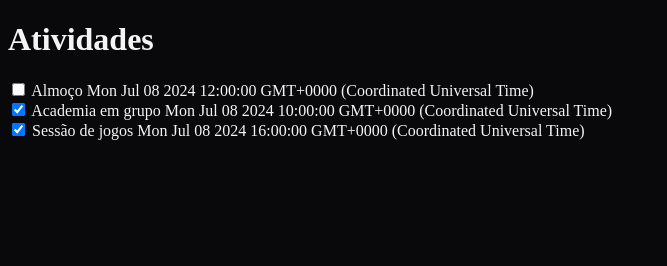
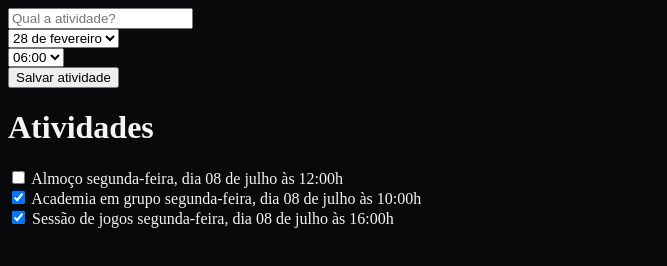
Before and after one commit to BrunoDorea/nlw-journey-html-css-js, a plain HTML site: page index.html in a window 1280 px wide. Shown: the whole page, without its empty margins (0-667 px from the left). Drawn offline with nearby package versions, Linux system fonts and the light colour scheme.

Commit message:
:sparkles: feat: aula 02

```diff
--- a/index.html
+++ b/index.html
@@ -14,7 +14,7 @@
     <link rel="stylesheet" href="./src/css/style.css" />
     <!-- JAVASCRIPT -->
     <script defer src="./src/js/main.js"></script>
-    <title>plan.ner | Bruno Dórea</title>
+    <title>plann.er | Bruno Dórea</title>
     <!-- GOOGLE FONTS -->
     <link rel="preconnect" href="https://fonts.googleapis.com" />
     <link rel="preconnect" href="https://fonts.gstatic.com" crossorigin />
@@ -22,6 +22,12 @@
       href="https://fonts.googleapis.com/css2?family=Outfit:wght@100..900&display=swap"
       rel="stylesheet"
     />
+    <!-- dayJS -->
+    <script src="https://cdn.jsdelivr.net/npm/dayjs@1/dayjs.min.js"></script>
+    <script src="https://cdn.jsdelivr.net/npm/dayjs@1/locale/pt-br.js"></script>
+    <script>
+      dayjs.locale("pt-br");
+    </script>
     <!-- Google tag (gtag.js) -->
     <script
       async
@@ -38,7 +44,29 @@
   </head>
 
   <body>
-    <h1>Atividades</h1>
-    <section id="atividades"></section>
+    <form onsubmit="salvarAtividade(event)">
+      <div>
+        <input type="text" placeholder="Qual a atividade?" name="atividade" required/>
+      </div>
+
+      <div>
+        <select name="dia">
+          <option value="2024-03-01">01 de fevereiro</option>
+        </select>
+      </div>
+
+      <div>
+        <select name="hora">
+          <option value="10:30">10:30</option>
+        </select>
+      </div>
+
+      <button>Salvar atividade</button>
+    </form>
+
+    <main>
+      <h1>Atividades</h1>
+      <section id="atividades"></section>
+    </main>
   </body>
 </html>
--- a/src/js/main.js
+++ b/src/js/main.js
@@ -1,21 +1,143 @@
-const atividades = [
+const formatador = (data) => {
+  return {
+    dia: {
+      numerico: dayjs(data).format('DD'),
+      semana: {
+        curto: dayjs(data).format('ddd'),
+        longo: dayjs(data).format('dddd'),
+      }
+    },
+    mes: dayjs(data).format('MMMM'),
+    hora: dayjs(data).format('HH:mm')
+  }
+}
+
+let atividades = [
   { nome: "Almoço", data: new Date("2024-07-08 12:00"), finalizada: false },
   { nome: "Academia em grupo", data: new Date("2024-07-08 10:00"), finalizada: true },
   { nome: "Sessão de jogos", data: new Date("2024-07-08 16:00"), finalizada: true },
 ];
 
 const criarItemDeAtividade = (atividade) => {
-  let input = `<input type="checkbox" ${atividade.finalizada ? 'checked' : ''} />`;
+  let input = `
+  <input
+  onchange="concluirAtividade(event)"
+  value="${atividade.data}"
+  type="checkbox"
+  ${atividade.finalizada ? 'checked' : ''}
+  >`;
 
-  return `<div>
-    ${input}
-    <span>${atividade.nome}</span>
-    <time>${atividade.data}</time>
-  </div>`;
-};
+  const formatar = formatador(atividade.data);
 
-const section = document.querySelector("section");
+  return `
+    <div>
+      ${input}
+      <span>${atividade.nome}</span>
+      <time>${formatar.dia.semana.longo},
+      dia ${formatar.dia.numerico}
+      de ${formatar.mes}
+      às ${formatar.hora}h </time>
+    </div>
+    `
+}
 
-for(let atividade of atividades){
-  section.innerHTML += criarItemDeAtividade(atividade);
+const atualizarListaDeAtividades = () => {
+  const section = document.querySelector('section')
+  section.innerHTML = ''
+
+  if (atividades.length == 0) {
+    section.innerHTML = `<p>Nenhuma atividade cadastrada!</p>`
+    return
+  }
+
+  for (let atividade of atividades) {
+    section.innerHTML += criarItemDeAtividade(atividade)
+  }
 }
+
+atualizarListaDeAtividades()
+
+const salvarAtividade = (event) => {
+  event.preventDefault()
+  const dadosDoFormulario = new FormData(event.target)
+
+  const nome = dadosDoFormulario.get('atividade')
+  const dia = dadosDoFormulario.get('dia')
+  const hora = dadosDoFormulario.get('hora')
+  const data = `${dia} ${hora}`
+
+  const novaAtividade = {
+    nome,
+    data,
+    finalizada: false
+  }
+
+  const atividadeExiste = atividades.find((atividade) => {
+    return atividade.data == novaAtividade.data
+  })
+
+  if (atividadeExiste) {
+    return alert('Dia/Hora não disponível')
+  }
+
+  atividades = [novaAtividade, ...atividades]
+  atualizarListaDeAtividades()
+}
+
+const criarDiasSelecao = () => {
+  const dias = [
+    '2024-02-28',
+    '2024-02-29',
+    '2024-03-01',
+    '2024-03-02',
+    '2024-03-03',
+  ]
+
+  let diasSelecao = ''
+
+  for (let dia of dias) {
+    const formatar = formatador(dia)
+    const diaFormatado = `
+    ${formatar.dia.numerico} de
+    ${formatar.mes}
+    `
+    diasSelecao += `
+    <option value="${dia}">${diaFormatado}</option>
+    `
+  }
+
+  document.querySelector('select[name="dia"]').innerHTML = diasSelecao
+
+}
+criarDiasSelecao()
+
+
+const criarHorasSelecao = () => {
+  let horasDisponiveis = ''
+
+  for (let i = 6; i < 23; i++) {
+    const hora = String(i).padStart(2, '0')
+    horasDisponiveis += `
+    <option value="${hora}:00">${hora}:00</option>`
+    horasDisponiveis += `
+    <option value="${hora}:30">${hora}:30</option>`
+  }
+
+  document.querySelector('select[name="hora"]').innerHTML = horasDisponiveis
+}
+criarHorasSelecao()
+
+const concluirAtividade = (event) => {
+  const input = event.target
+  const dataDesteInput = input.value
+
+  const atividade = atividades.find((atividade) => {
+    return atividade.data == dataDesteInput
+  })
+
+  if(!atividade) {
+    return
+  }
+
+  atividade.finalizada = !atividade.finalizada
+}
```
Also changed, not shown: 1 other file.
